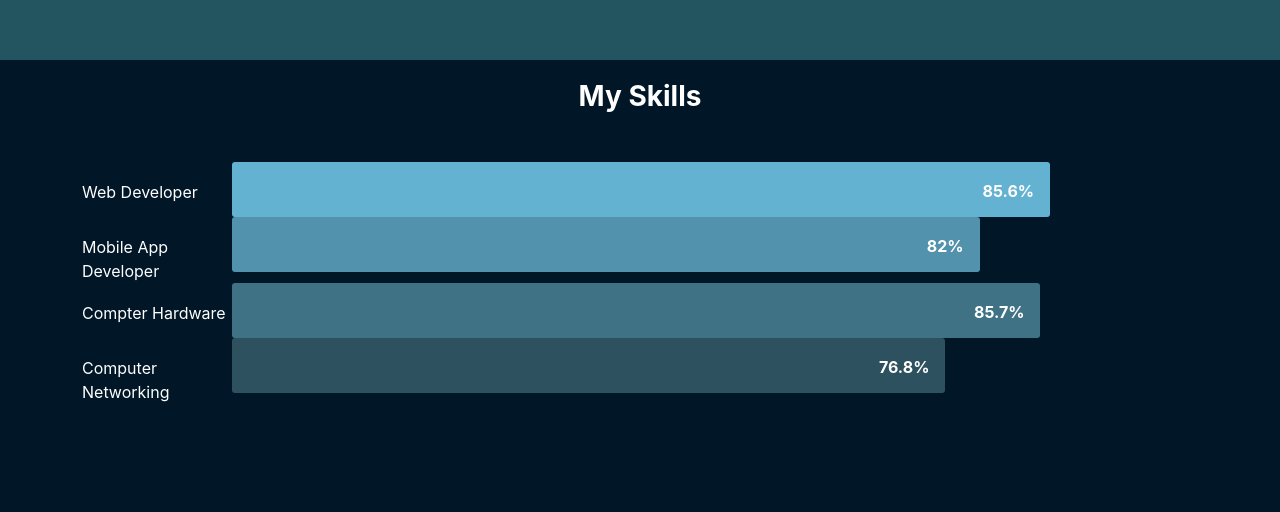
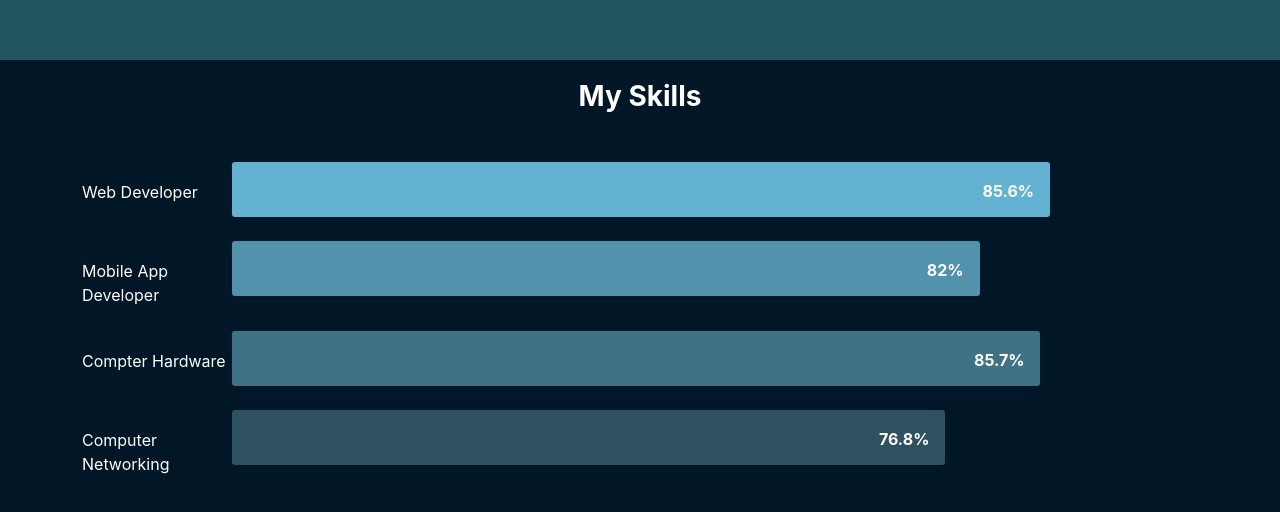
Before and after one commit to agandik/agandik-agandik.github.io, a plain HTML site: page index.html in a window 1280 px wide. Shown: the part 1540-2052 px from the top of the page. Drawn offline with nearby package versions, Linux system fonts and the light colour scheme; no server answers; a script that the page names is missing.

Commit message:
adding margin buttom in skills

```diff
--- a/index.html
+++ b/index.html
@@ -146,25 +146,25 @@
         <h3 class="fw-bold text-center mb-5">My Skills</h3>
         <div class="bar-graph bar-graph-horizontal bar-graph-one top">
           <div class="row" data-aos="fade-left">
-            <div class="row">
+            <div class="row mb-4">
               <div class="bar-one">
                 <span class="year">Web Developer</span>
                 <div class="bar" data-percentage="85.6%"></div>
               </div>
             </div>
-            <div class="row">
+            <div class="row mb-4">
               <div class="bar-two">
                 <span class="year">Mobile App Developer</span>
                 <div class="bar" data-percentage="82%"></div>
               </div>
             </div>
-            <div class="row">
+            <div class="row mb-4">
               <div class="bar-three">
                 <span class="year">Compter Hardware</span>
                 <div class="bar" data-percentage="85.7%"></div>
               </div>
             </div>
-            <div class="row">
+            <div class="row mb-4">
               <div class="bar-four">
                 <span class="year">Computer Networking</span>
                 <div class="bar" data-percentage="76.8%"></div>
```
